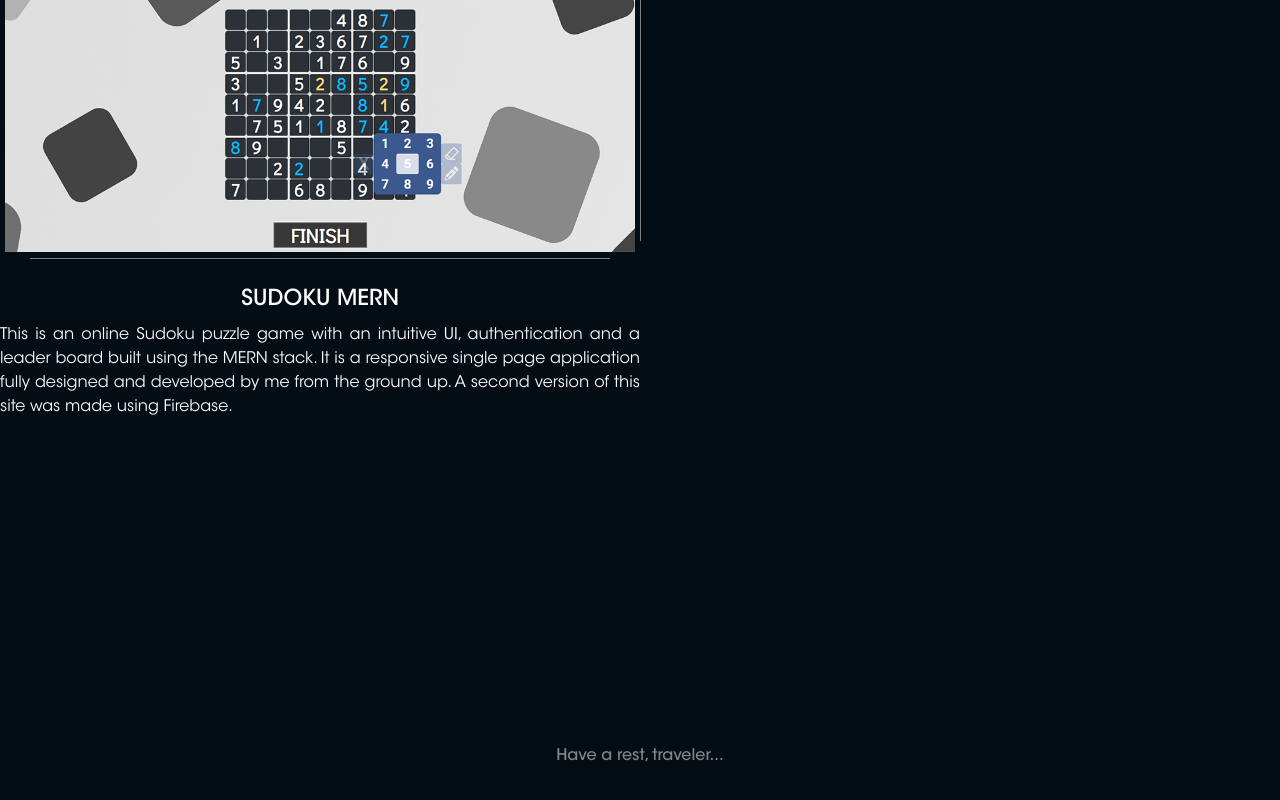
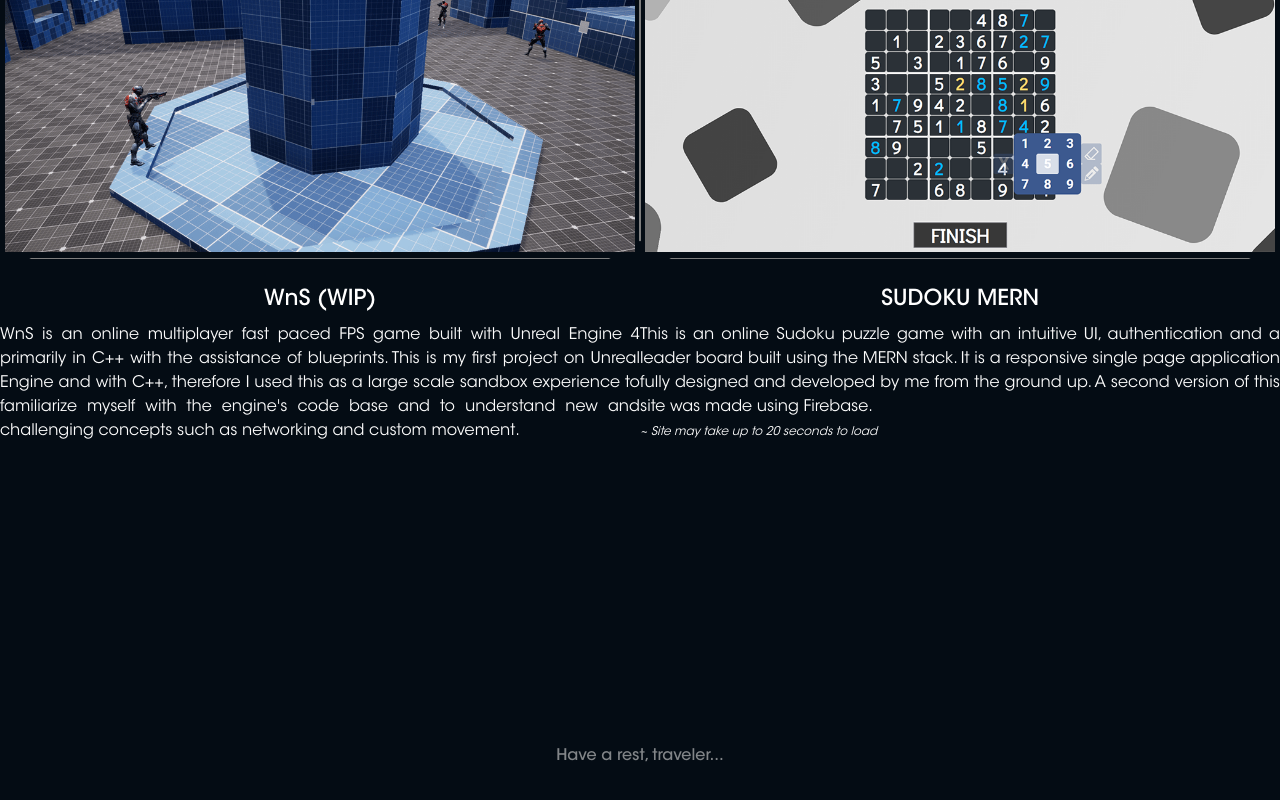
Before and after one commit to ahmed-okkio/Portfolio, a React (Create React App) app: page / in a window 1280 px wide. Shown: the part 2728-3528 px from the top of the page. Built offline with nearby package versions, Linux system fonts and the light colour scheme.

Commit message:
New Project WnS Added

```diff
--- a/src/Pages/ProjectsPage/ProjectsContainer.js
+++ b/src/Pages/ProjectsPage/ProjectsContainer.js
@@ -2,17 +2,26 @@ import React, {useEffect,useState} from 'react';
 import classes from './ProjectsContainer.module.css';
 import ProjectComponent from './ProjectComponent/ProjectComponent';
 import SudokuPreview from '../../Assets/Sudoku.png';
+import WnSPreview from '../../Assets/WokeAndShootThumb.png';
 
 
 
 const ProjectsContainer = (props) => {
     const [loadStyle,setLoadStyle] = useState({opacity:0,transform: `translateY(${50}px)`});
 
-    var desc1 = `This is an online Sudoku puzzle game with an intuitive UI,
+    var desc1 = [`This is an online Sudoku puzzle game with an intuitive UI,
      authentication and a leader board built using the MERN stack. It is a
      responsive single page application fully designed and developed by me
      from the ground up. A second version of this site was made using Firebase.`
-    var link = "https://sudoku-mern.herokuapp.com/#/"
+     ,<br/>,<i style={{fontSize:`${12}px`} }>~ Site may take up to 20 seconds to load</i>]
+    var link1 = "https://sudoku-mern.herokuapp.com/#/"
+
+    var desc2 = `WnS is an online multiplayer fast paced FPS game built
+     with Unreal Engine 4 primarily in C++ with the assistance of blueprints.
+     This is my first project on Unreal Engine and with C++, therefore I used this as a large scale
+     sandbox experience to familiarize myself with the engine's code base and to understand
+     new and challenging concepts such as networking and custom movement.`
+    var link2 = "https://github.com/ahmedhamad-okkio/WokeAndShoot"
 
 
 
@@ -39,7 +48,9 @@ const ProjectsContainer = (props) => {
         <>
         <div className={classes.Header}  id="ProjectsHeader" style={loadStyle}>FEATURED PROJECTS</div>
         <div className={classes.ProjectsContainer} style={loadStyle}>
-            <ProjectComponent projectName="SUDOKU MERN" desc={desc1} preview={SudokuPreview} link={link}/>
+            <ProjectComponent projectName="WnS (WIP)" desc={desc2} preview={WnSPreview} link={link2}/>
+            <ProjectComponent projectName="SUDOKU MERN" desc={desc1} preview={SudokuPreview} link={link1}/>
+
             {/* <ProjectComponent projectName="SUDOKU MERN" desc={desc1} preview={SudokuPreview} link={link}/> */}
             {/* <ProjectComponent projectName="Test" desc={"test2"} preview={"test"}/>  */}
         </div>
```
Also changed, not shown: src/Assets/WokeAndShootThumb.png (added).
